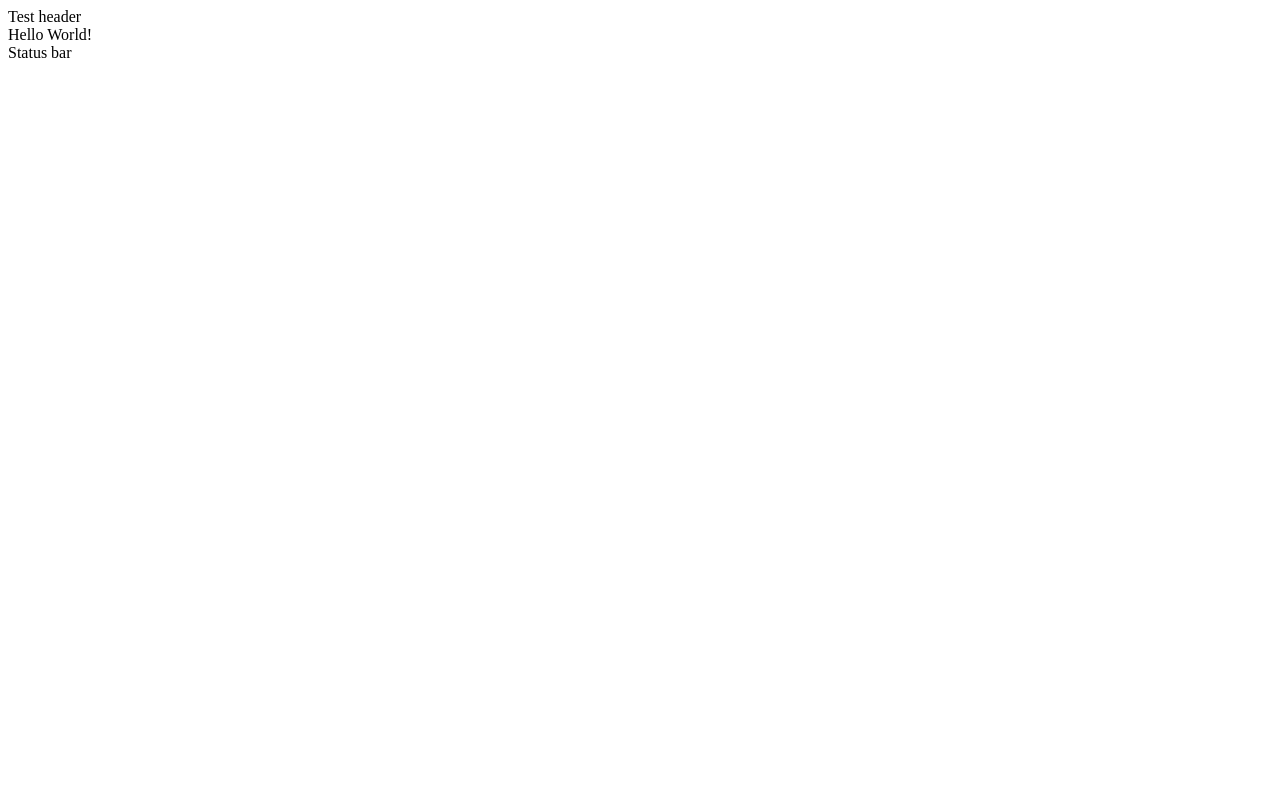
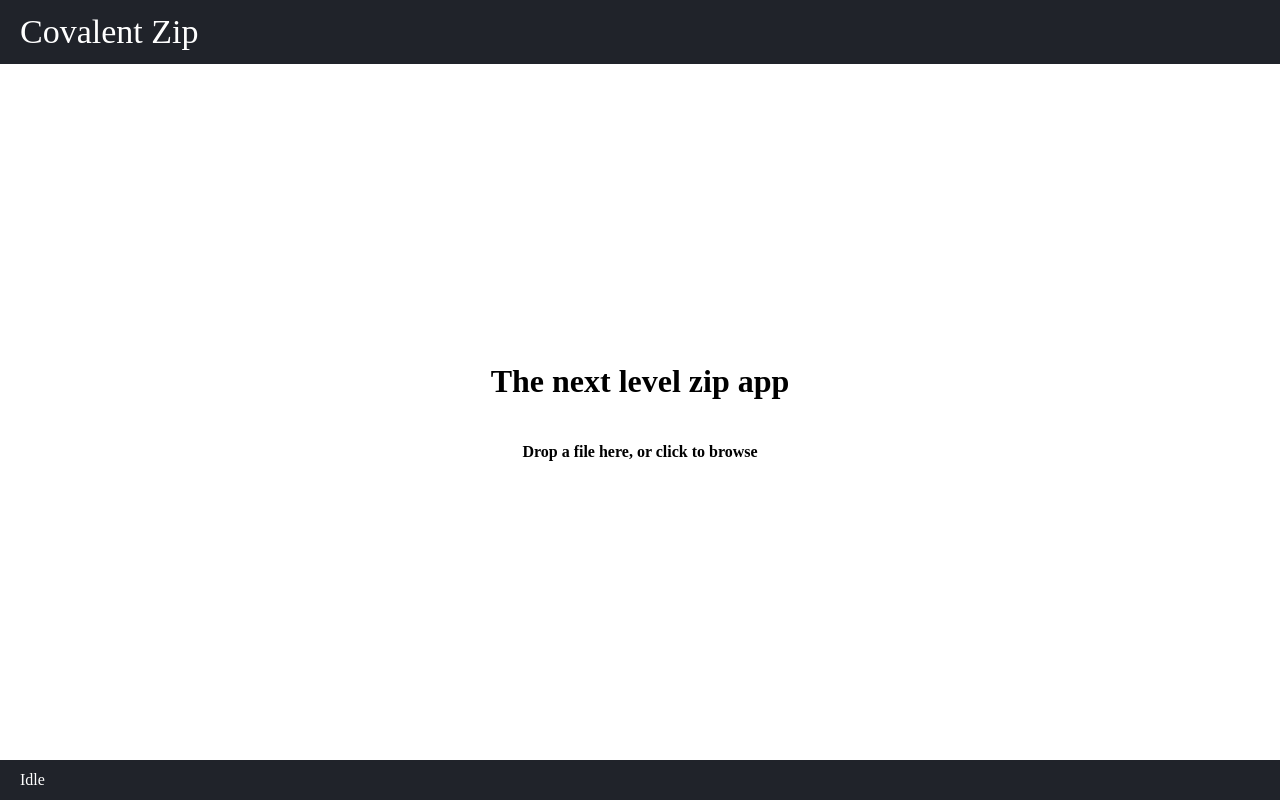
Before and after one commit to adamsoutar/covalent-zip, a React (Create React App) app in the folder covalent-zip/: page / in a window 1280 px wide. Built offline with nearby package versions, Linux system fonts and the light colour scheme.

Commit message:
Header and status bar

```diff
--- a/covalent-zip/public/index.html
+++ b/covalent-zip/public/index.html
@@ -20,6 +20,7 @@
       Learn how to configure a non-root public URL by running `npm run build`.
     -->
     <title>React App</title>
+    <style>html, body, #root { height: 100%; padding: 0; margin: 0; }</style>
   </head>
   <body>
     <noscript>
--- a/covalent-zip/src/App.js
+++ b/covalent-zip/src/App.js
@@ -1,21 +1,31 @@
 // App handles all zip logic and basically acts as a global scope
 
-import React, { Component, Fragment } from 'react';
-
-const Header = () => {
- return <div>Test header</div>
-}
+import React, { Component, Fragment } from 'react'
+import styled from 'styled-components'
+import cnst from './constants'
+import StatusBar from './components/StatusBar'
+import Header from './components/Header'
 
 const Browser = () => {
  return <div>File loaded.</div>
 }
 
+const WelcomeStyled = styled.div`
+  display: flex;
+  flex-flow: column nowrap;
+  justify-content: center;
+  align-items: center;
+  align-content: center;
+  height: calc(100% - ${cnst.headerHeight + cnst.statusBarHeight}px);
+`
+
 const Welcome = () => {
- return <div>Hello World!</div>
-}
-
-const StatusBar = () => {
- return <div>Status bar</div>
+ return (
+   <WelcomeStyled>
+    <h1>The next level zip app</h1>
+    <h4>Drop a file here, or click to browse</h4>
+   </WelcomeStyled>
+ )
 }
 
 class App extends Component {
@@ -32,10 +42,10 @@ class App extends Component {
       <Fragment>
         <Header />
         {this.state.browsing ? <Browser /> : <Welcome />}
-        <StatusBar />
+        <StatusBar statusText="Idle"/>
       </Fragment>
-    );
+    )
   }
 }
 
-export default App;
+export default App
--- /dev/null
+++ b/covalent-zip/src/components/Header.js
@@ -0,0 +1,24 @@
+import React, { Component, Fragment } from 'react'
+import styled from 'styled-components'
+import cnst from '../constants'
+
+const HeaderStyled = styled.div`
+  height: ${cnst.headerHeight}px;
+  background-color: ${cnst.colours.bar};
+  color: ${cnst.colours.barText};
+  line-height: ${cnst.headerHeight}px;
+  padding-left: 20px;
+  font-size: 34px;
+`
+
+class Header extends Component {
+  render() {
+    return (
+      <HeaderStyled>
+          Covalent Zip
+      </HeaderStyled>
+    )
+  }
+}
+
+export default Header
--- /dev/null
+++ b/covalent-zip/src/components/StatusBar.js
@@ -0,0 +1,23 @@
+import React, { Component, Fragment } from 'react'
+import styled from 'styled-components'
+import cnst from '../constants'
+
+const StatusBarStyled = styled.div`
+  height: ${cnst.statusBarHeight}px;
+  background-color: ${cnst.colours.bar};
+  color: ${cnst.colours.barText};
+  padding-left: 20px;
+  line-height: ${cnst.statusBarHeight}px;
+`
+
+class StatusBar extends Component {
+  render() {
+    return (
+      <StatusBarStyled>
+        {this.props.statusText}
+      </StatusBarStyled>
+    )
+  }
+}
+
+export default StatusBar
--- /dev/null
+++ b/covalent-zip/src/constants.js
@@ -0,0 +1,8 @@
+export default {
+  headerHeight: 64,
+  statusBarHeight: 40,
+  colours: {
+    bar: '#20232A',
+    barText: '#FFF'
+  }
+}
```
